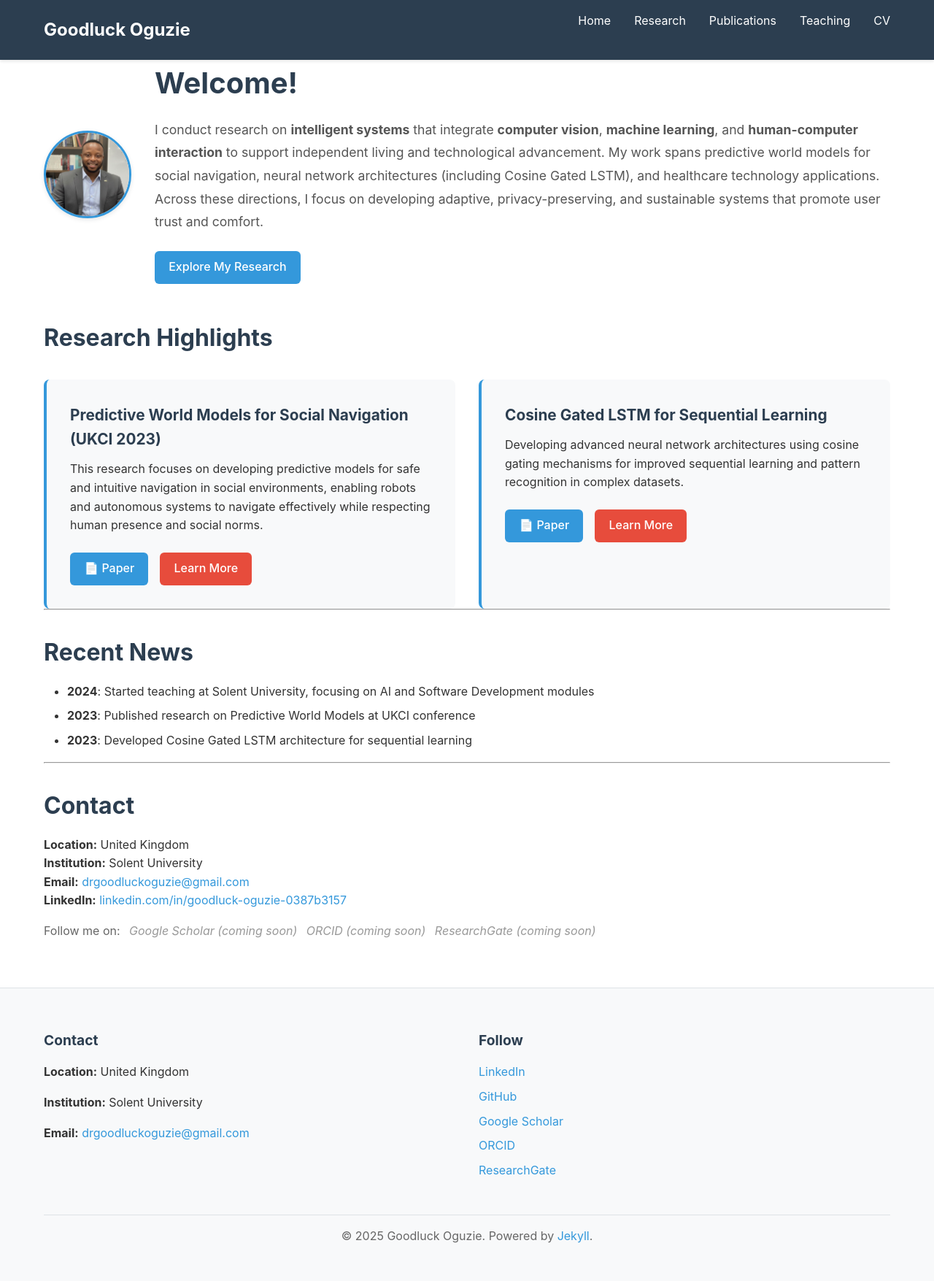
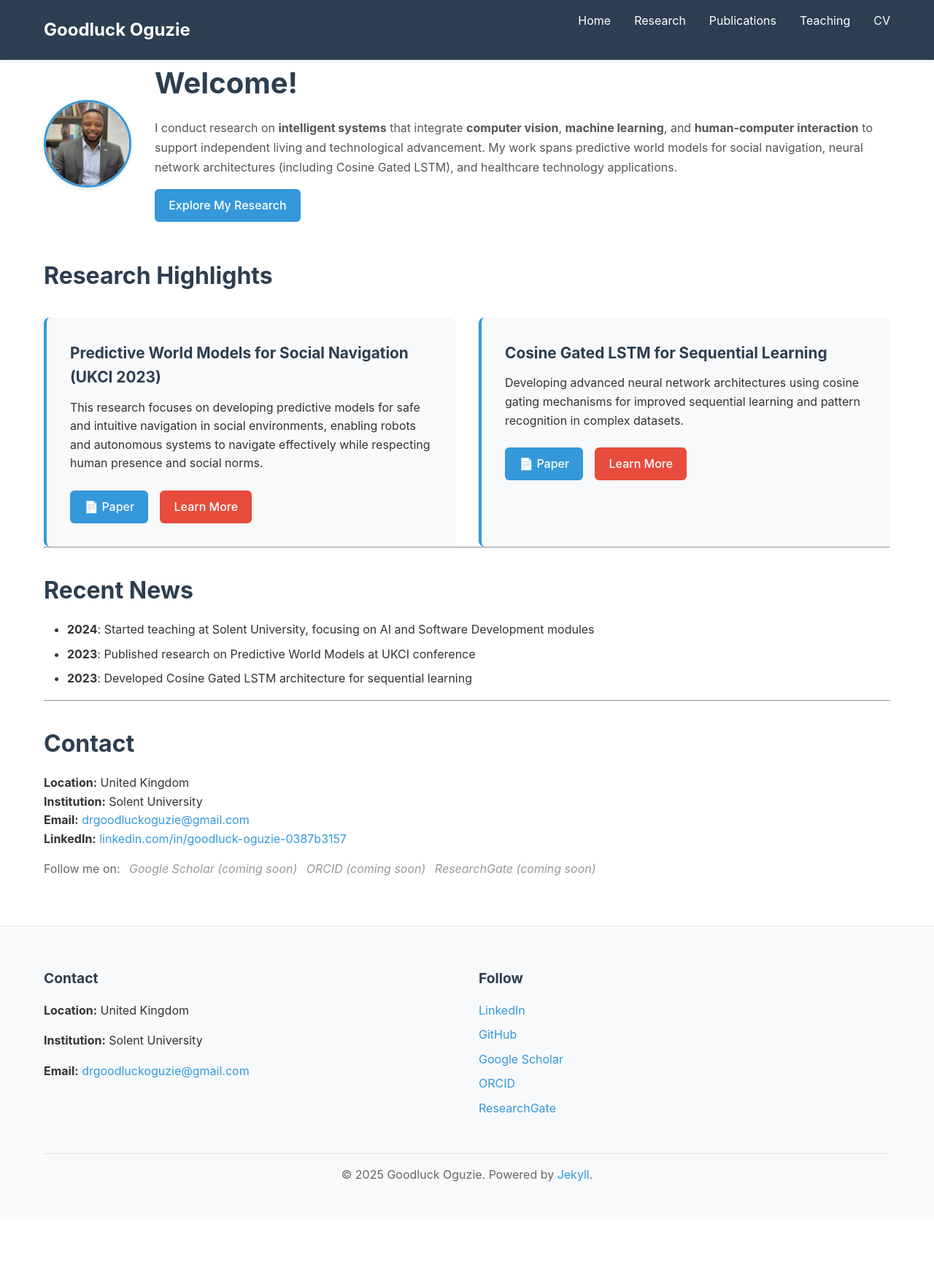
Before and after one commit to goodluckoguzie/goodluckoguzie.github.io, a Jekyll site: the page built from index.md, in a window 1280 px wide. Shown: the whole page at 73% size. Built offline with Jekyll 4.4.1, drawn with Linux system fonts in a browser that asks for light colours; after the commit the page ends 1670 px from its top, so only the background shows below that.

Commit message:
Further optimize hero section: reduce image size, compact spacing, shorten bio text

```diff
--- a/assets/css/style.css
+++ b/assets/css/style.css
@@ -148,10 +148,10 @@ li {
 }
 
 .lead {
-    font-size: 1.1rem;
-    line-height: 1.8;
+    font-size: 1rem;
+    line-height: 1.7;
     color: #555;
-    margin-bottom: 1.5rem;
+    margin-bottom: 1rem;
 }
 
 /* Research Highlights */
--- a/index.md
+++ b/index.md
@@ -10,7 +10,7 @@ title: Home
     </div>
     <div class="hero-text">
       <h1>Welcome!</h1>
-      <p class="lead">I conduct research on <strong>intelligent systems</strong> that integrate <strong>computer vision</strong>, <strong>machine learning</strong>, and <strong>human-computer interaction</strong> to support independent living and technological advancement. My work spans predictive world models for social navigation, neural network architectures (including Cosine Gated LSTM), and healthcare technology applications. Across these directions, I focus on developing adaptive, privacy-preserving, and sustainable systems that promote user trust and comfort.</p>
+      <p class="lead">I conduct research on <strong>intelligent systems</strong> that integrate <strong>computer vision</strong>, <strong>machine learning</strong>, and <strong>human-computer interaction</strong> to support independent living and technological advancement. My work spans predictive world models for social navigation, neural network architectures (including Cosine Gated LSTM), and healthcare technology applications.</p>
       <p><a href="{{ '/research' | relative_url }}" class="btn">Explore My Research</a></p>
     </div>
   </div>
```
